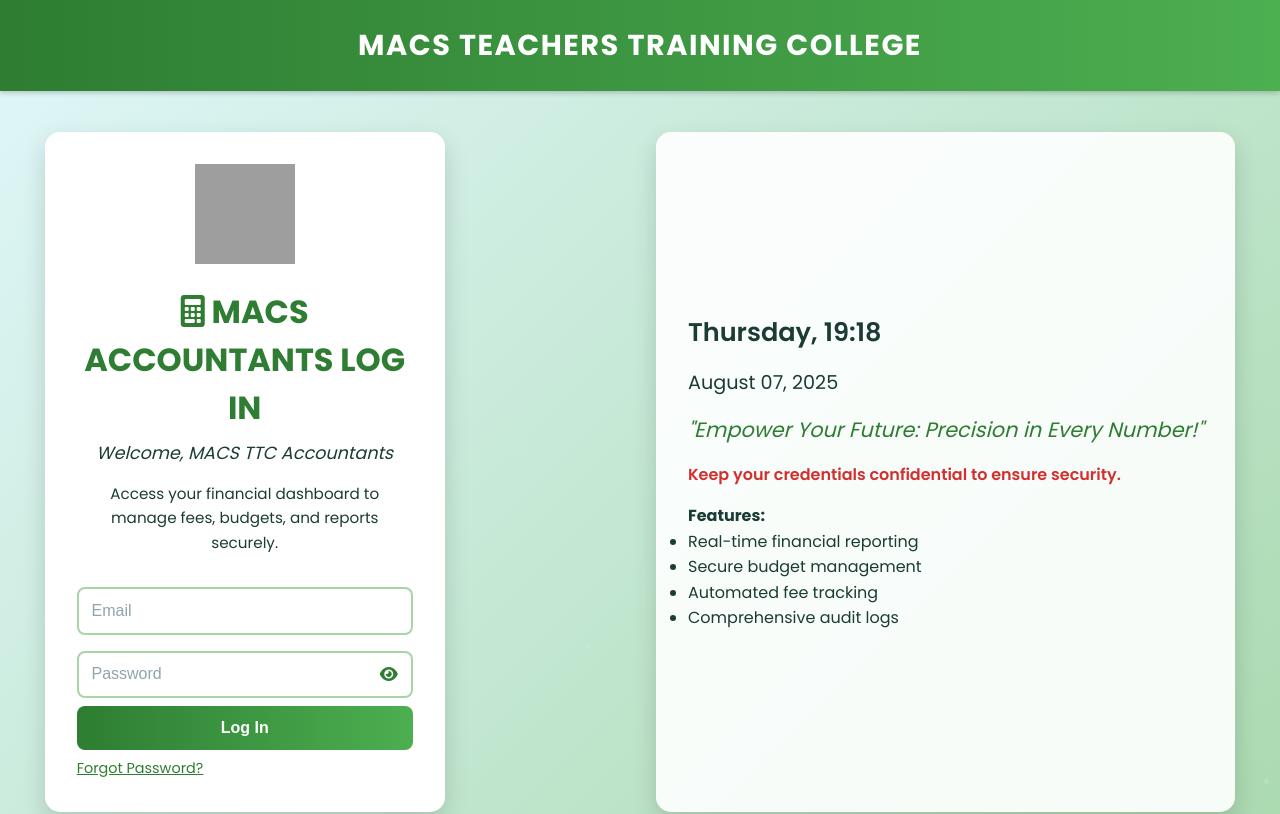
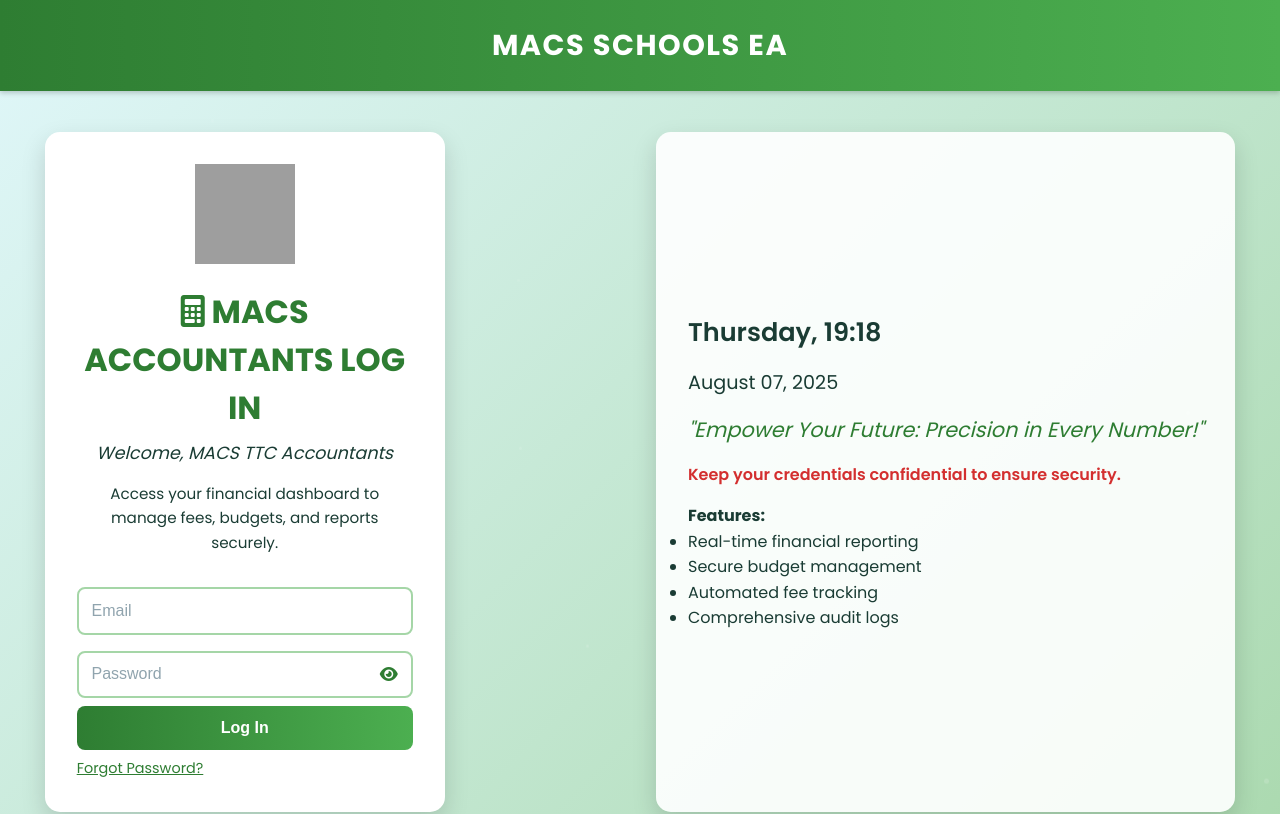
Before and after one commit to TALES-ai/MACSACC, a plain HTML site: page index.html in a window 1280 px wide. Shown: the top 814 px of the page. Drawn offline with Linux system fonts and the light colour scheme; grey boxes are pictures that could not be loaded.

Commit message:
Update index.html

```diff
--- a/index.html
+++ b/index.html
@@ -601,7 +601,7 @@
   </style>
 </head>
 <body>
-  <header>MACS Teachers Training College</header>
+  <header>MACS SCHOOLS EA</header>
   <div class="particles" id="particles"></div>
   <div class="container">
     <div class="login-section" role="main">
@@ -666,4 +666,5 @@
     </div>
   </footer>
 </body>
+
 </html>
```
